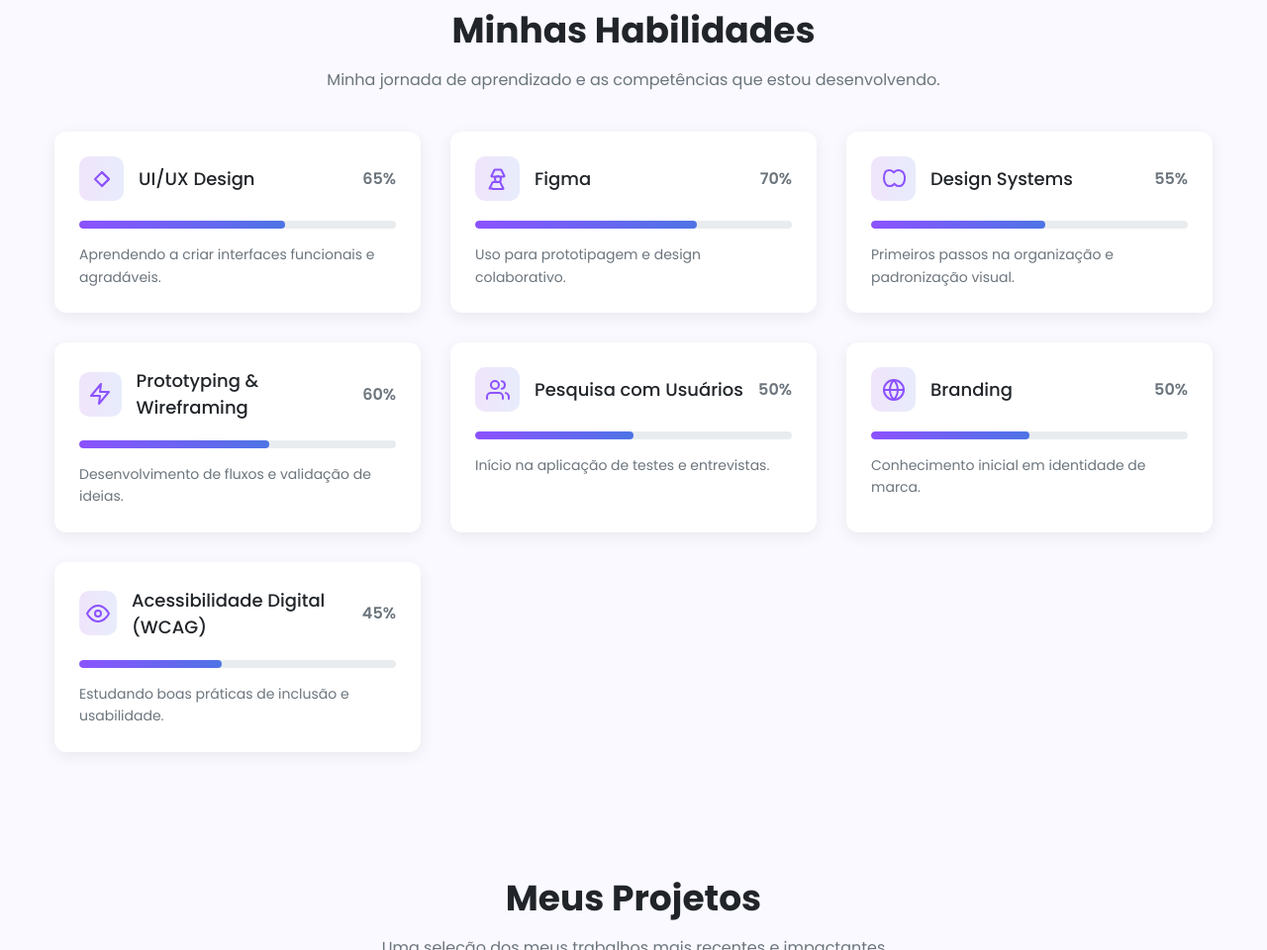
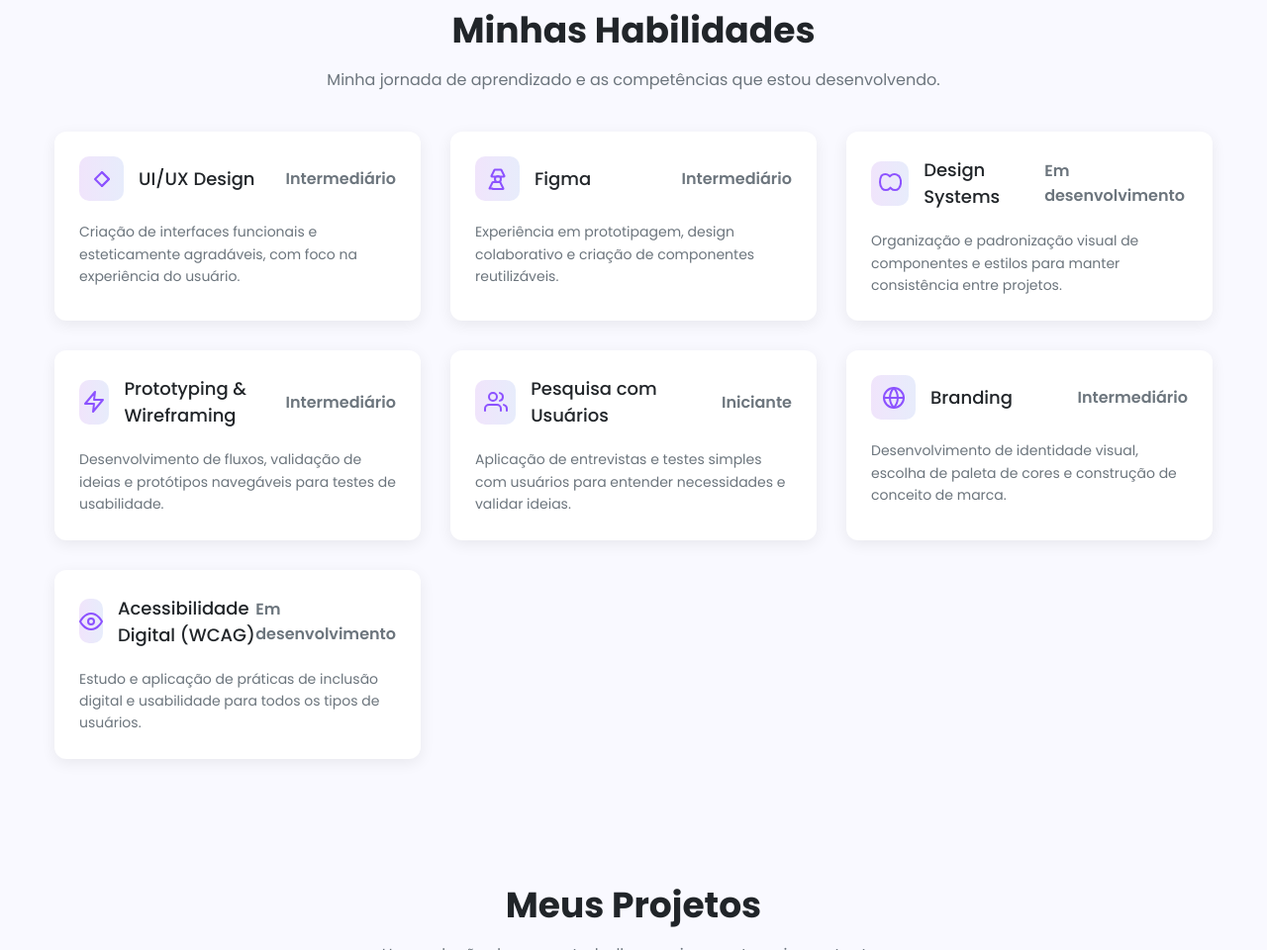
Before and after one commit to Emyllebsousa/portifolio.design, a plain HTML site: page index.html in a window 1280 px wide. Shown: the part 1199-2159 px from the top of the page at 99% size. Drawn offline with Linux system fonts and the light colour scheme.

Commit message:
habilidades

```diff
--- a/index.html
+++ b/index.html
@@ -94,7 +94,9 @@
     <section id="habilidades">
   <div class="section-header">
     <h2>Minhas Habilidades</h2>
-        <p class="section-subtitle">Minha jornada de aprendizado e as competências que estou desenvolvendo.</p>
+    <p class="section-subtitle">
+      Minha jornada de aprendizado e as competências que estou desenvolvendo.
+    </p>
   </div>
 
   <div class="skills-grid">
@@ -104,17 +106,16 @@
           <svg xmlns="http://www.w3.org/2000/svg" width="24" height="24"
             viewBox="0 0 24 24" fill="none" stroke="currentColor"
             stroke-width="2" stroke-linecap="round" stroke-linejoin="round">
-                <path d="M12 19l-7-7 7-7 7 7-7 7z"/>
-                <path d="M12 5l7 7-7 7"/>
+            <path d="M12 19l-7-7 7-7 7 7-7 7z" />
+            <path d="M12 5l7 7-7 7" />
           </svg>
         </div>
         <h3>UI/UX Design</h3>
-            <span>65%</span>
+        <span class="skill-level">Intermediário</span>
       </div>
-          <div class="progress-bar">
-            <div class="progress-fill" style="width: 65%;"></div>
-          </div>
-          <p class="skill-description">Aprendendo a criar interfaces funcionais e agradáveis.</p>
+      <p class="skill-description">
+        Criação de interfaces funcionais e esteticamente agradáveis, com foco na experiência do usuário.
+      </p>
     </div>
 
     <div class="skill-card">
@@ -123,17 +124,18 @@
           <svg xmlns="http://www.w3.org/2000/svg" width="24" height="24"
             viewBox="0 0 24 24" fill="none" stroke="currentColor"
             stroke-width="2" stroke-linecap="round" stroke-linejoin="round">
-                <path d="M15.5 2.8a.5.5 0 0 0-.5-.3H9a.5.5 0 0 0-.5.3l-3 6A.5.5 0 0 0 6 9.5h12a.5.5 0 0 0 .5-.7l-3-6zM12 15a3 3 0 1 0 0-6 3 3 0 0 0 0 6z"/>
-                <path d="M6.5 21.5a.5.5 0 0 0 .5.5h10a.5.5 0 0 0 .5-.5l-3-6a.5.5 0 0 0-.5-.5H7a.5.5 0 0 0-.5.5l-3 6z"/>
+            <path
+              d="M15.5 2.8a.5.5 0 0 0-.5-.3H9a.5.5 0 0 0-.5.3l-3 6A.5.5 0 0 0 6 9.5h12a.5.5 0 0 0 .5-.7l-3-6zM12 15a3 3 0 1 0 0-6 3 3 0 0 0 0 6z" />
+            <path
+              d="M6.5 21.5a.5.5 0 0 0 .5.5h10a.5.5 0 0 0 .5-.5l-3-6a.5.5 0 0 0-.5-.5H7a.5.5 0 0 0-.5.5l-3 6z" />
           </svg>
         </div>
         <h3>Figma</h3>
-            <span>70%</span>
+        <span class="skill-level">Intermediário</span>
       </div>
-          <div class="progress-bar">
-            <div class="progress-fill" style="width: 70%;"></div>
-          </div>
-          <p class="skill-description">Uso para prototipagem e design colaborativo.</p>
+      <p class="skill-description">
+        Experiência em prototipagem, design colaborativo e criação de componentes reutilizáveis.
+      </p>
     </div>
 
     <div class="skill-card">
@@ -142,16 +144,16 @@
           <svg xmlns="http://www.w3.org/2000/svg" width="24" height="24"
             viewBox="0 0 24 24" fill="none" stroke="currentColor"
             stroke-width="2" stroke-linecap="round" stroke-linejoin="round">
-                <path d="M20.42 4.58a5.4 5.4 0 0 0-7.65 0l-.77.77-.77-.77a5.4 5.4 0 0 0-7.65 0C2.46 6.5 2 8.6 2 11s.46 4.5 2.13 6.42a5.4 5.4 0 0 0 7.65 0l.77-.77.77.77a5.4 5.4 0 0 0 7.65 0c1.67-1.92 2.13-4.42 2.13-6.42s-.46-4.5-2.13-6.42z"></path>
+            <path
+              d="M20.42 4.58a5.4 5.4 0 0 0-7.65 0l-.77.77-.77-.77a5.4 5.4 0 0 0-7.65 0C2.46 6.5 2 8.6 2 11s.46 4.5 2.13 6.42a5.4 5.4 0 0 0 7.65 0l.77-.77.77.77a5.4 5.4 0 0 0 7.65 0c1.67-1.92 2.13-4.42 2.13-6.42s-.46-4.5-2.13-6.42z"></path>
           </svg>
         </div>
         <h3>Design Systems</h3>
-            <span>55%</span>
+        <span class="skill-level">Em desenvolvimento</span>
       </div>
-          <div class="progress-bar">
-            <div class="progress-fill" style="width: 55%;"></div>
-          </div>
-          <p class="skill-description">Primeiros passos na organização e padronização visual.</p>
+      <p class="skill-description">
+        Organização e padronização visual de componentes e estilos para manter consistência entre projetos.
+      </p>
     </div>
 
     <div class="skill-card">
@@ -164,12 +166,11 @@
           </svg>
         </div>
         <h3>Prototyping & Wireframing</h3>
-            <span>60%</span>
+        <span class="skill-level">Intermediário</span>
       </div>
-          <div class="progress-bar">
-            <div class="progress-fill" style="width: 60%;"></div>
-          </div>
-          <p class="skill-description">Desenvolvimento de fluxos e validação de ideias.</p>
+      <p class="skill-description">
+        Desenvolvimento de fluxos, validação de ideias e protótipos navegáveis para testes de usabilidade.
+      </p>
     </div>
 
     <div class="skill-card">
@@ -185,12 +186,11 @@
           </svg>
         </div>
         <h3>Pesquisa com Usuários</h3>
-            <span>50%</span>
+        <span class="skill-level">Iniciante</span>
       </div>
-          <div class="progress-bar">
-            <div class="progress-fill" style="width: 50%;"></div>
-          </div>
-          <p class="skill-description">Início na aplicação de testes e entrevistas.</p>
+      <p class="skill-description">
+        Aplicação de entrevistas e testes simples com usuários para entender necessidades e validar ideias.
+      </p>
     </div>
 
     <div class="skill-card">
@@ -205,12 +205,11 @@
           </svg>
         </div>
         <h3>Branding</h3>
-            <span>50%</span>
+        <span class="skill-level">Intermediário</span>
       </div>
-          <div class="progress-bar">
-            <div class="progress-fill" style="width: 50%;"></div>
-          </div>
-          <p class="skill-description">Conhecimento inicial em identidade de marca.</p>
+      <p class="skill-description">
+        Desenvolvimento de identidade visual, escolha de paleta de cores e construção de conceito de marca.
+      </p>
     </div>
 
     <div class="skill-card">
@@ -224,15 +223,15 @@
           </svg>
         </div>
         <h3>Acessibilidade Digital (WCAG)</h3>
-            <span>45%</span>
+        <span class="skill-level">Em desenvolvimento</span>
       </div>
-          <div class="progress-bar">
-            <div class="progress-fill" style="width: 45%;"></div>
-          </div>
-          <p class="skill-description">Estudando boas práticas de inclusão e usabilidade.</p>
+      <p class="skill-description">
+        Estudo e aplicação de práticas de inclusão digital e usabilidade para todos os tipos de usuários.
+      </p>
     </div>
   </div>
 </section>
+
 
     <!-- Projetos -->
     <section id="projetos">
```
Lines whose indentation alone changed are shown as unchanged.
